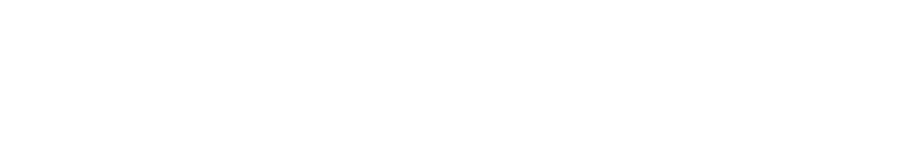
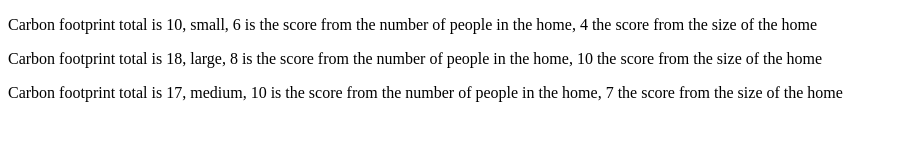
Before and after one commit to CIT93/charlesm-pub, a plain HTML site: page w4/index.html in a window 1280 px wide. Shown: the whole page, without its empty margins (0-898 px from the left). Drawn offline with Linux system fonts and the light colour scheme.

Commit message:
updated output to DOM

```diff
--- a/w4/index.html
+++ b/w4/index.html
@@ -7,6 +7,7 @@
    <script defer src="main.js"></script>
 </head>
 <body>
-
+   <div id="output">
+   </div>
 </body>
 </html>
--- a/w4/main.js
+++ b/w4/main.js
@@ -1,7 +1,7 @@
 const cfpData = [];
 
 
-function houseSize(size) {
+function dHSp(houseSize) {
   let houseSizepoints = 0;
 
   if (houseSize === "small") {
@@ -44,14 +44,20 @@ function dHp(numberInHousehold) {
 
   function start(houseHoldmembers, houseSize) {
     const householdPTS = dHp(houseHoldmembers);
-    const houseSizepoints = dHp(houseSize);
+    const houseSizepoints = dHSp(houseSize);
     const total = householdPTS + houseSizepoints;
     cfpData.push([houseHoldmembers, houseSize, householdPTS, houseSizepoints, total]);
 
   }
 
   function displayOutput() {
-
+    for (arr of cfpData){
+      console.log(arr)
+      const output = document.getElementById("output");
+      const newP = document.createElement("p");
+      newP.textContent = `Carbon footprint total is ${arr[4]}, ${arr[1]}, ${arr[2]} is the score from the number of people in the home, ${arr[3]} the score from the size of the home`;
+      output.appendChild(newP);
+    }
   }
 
 start(5, "small")
@@ -60,3 +66,7 @@ start(3, "medium")
 
 
 displayOutput ()
+
+// go back to 7:00 and 11:25 on video to help figure out html issue
+// update template string to reference data memebers of house or size of house
+// i think problem starts on line 53
```
